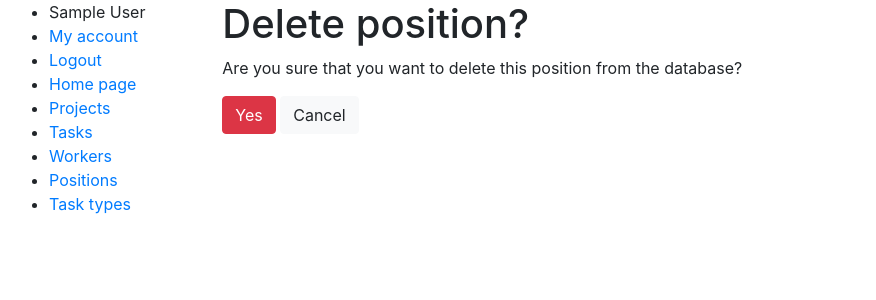
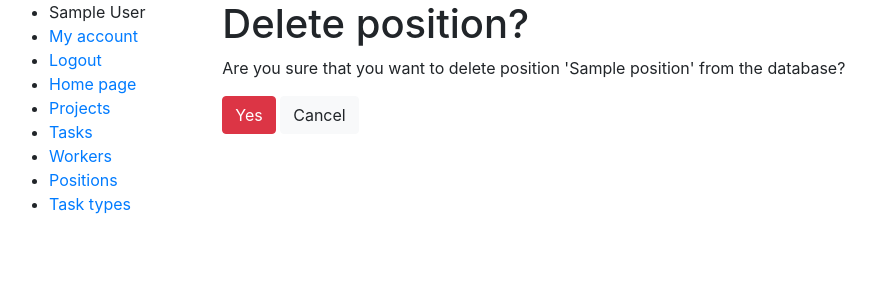
Before and after one commit to vkrasnovyd/project-management-platform, a Django app: page /positions/1/delete/ in a window 1280 px wide. Shown: the top 300 px of the page, without its empty margins (6-882 px from the left). Run offline with Django 4.2, Linux system fonts and the light colour scheme; a user stored in the database is signed in; tables that the repository leaves empty hold one stand-in row (values such as "Sample post").

Commit message:
Update Position and User delete templates
Added "title" block and names of the objects that are being deleted
for more clarity.

```diff
--- a/templates/task_manager/position_confirm_delete.html
+++ b/templates/task_manager/position_confirm_delete.html
@@ -1,8 +1,12 @@
 {% extends "base.html" %}
+
+{% block title %}
+  <title>Task manager - Delete '{{ position.name }}'</title>
+{% endblock %}
 
 {% block content %}
   <h1>Delete position?</h1>
-  <p>Are you sure that you want to delete this position from the database?</p>
+  <p>Are you sure that you want to delete position '{{ position.name }}' from the database?</p>
   <form action="" method="post">
     {% csrf_token %}
 
--- a/templates/task_manager/worker_confirm_delete.html
+++ b/templates/task_manager/worker_confirm_delete.html
@@ -1,8 +1,12 @@
 {% extends "base.html" %}
+
+{% block title %}
+  <title>Task manager - Delete '{{ worker }}'</title>
+{% endblock %}
 
 {% block content %}
   <h1>Delete user?</h1>
-  <p>Are you sure that you want to delete this user from the database?</p>
+  <p>Are you sure that you want to delete user '{{ worker }}' from the database?</p>
   <form action="" method="post">
     {% csrf_token %}
 
```
